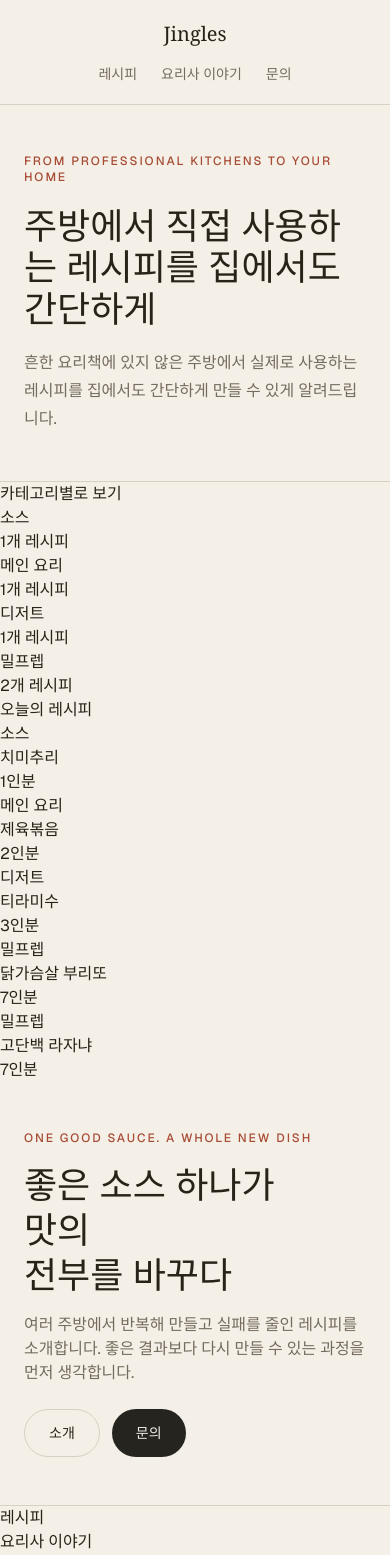
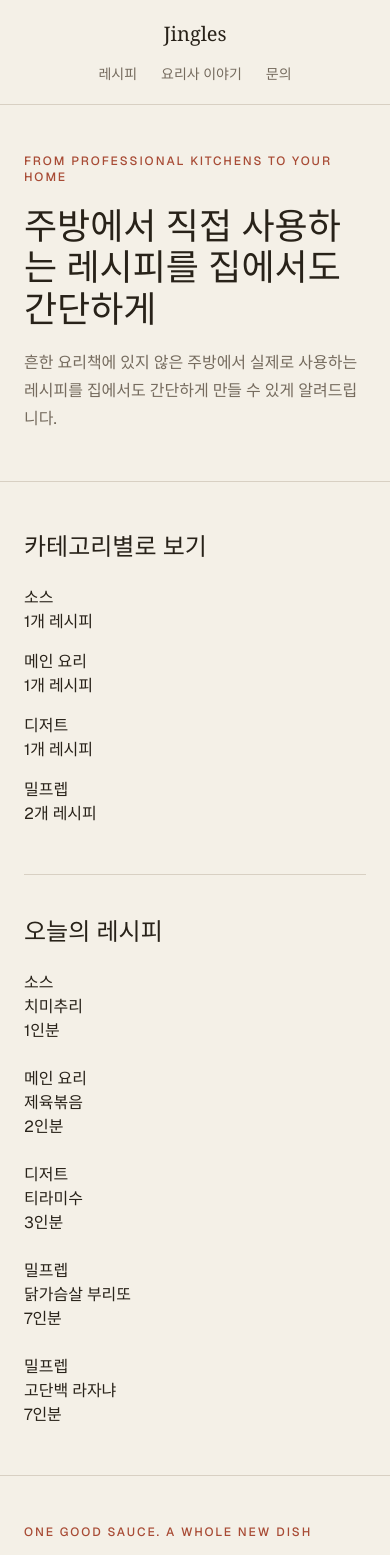
Before and after one commit to jkang95/recipe-website, a Next.js app: page / in a window 390 px wide. Shown: the top 1555 px of the page. Built offline with nearby package versions, Linux system fonts and the light colour scheme.

Commit message:
레시피 섹션에 기본적인 그리드 설정 및 반응형 디자인 적용

```diff
--- a/app/components/home/recipe-section.tsx
+++ b/app/components/home/recipe-section.tsx
@@ -39,10 +39,10 @@ const categories: RecipeCategory[] = ["소스", "메인 요리", "디저트", "
 export default function RecipeSection() {
 
     return (
-        <section id="recipes" aria-labelledby="recipes-heading">
-            <div>
-                <h2>카테고리별로 보기</h2>
-                <ul>
+        <section id="recipes" aria-labelledby="recipes-heading" className="mx-auto w-full max-w-7xl border-b border-line bg-canvas">
+            <div className="px-6 py-12 sm:px-8 md:py-16">
+                <h2 className="font-serif text-2xl text-ink sm:text-3xl">카테고리별로 보기</h2>
+                <ul className="mt-6 grid grid-cols-1 gap-4 sm:grid-cols-2 lg:grid-cols-4">
                     {categories.map(category =>
                         <li key={category}>
                             <h3>{category}</h3>
@@ -50,8 +50,8 @@ export default function RecipeSection() {
                         </li>
                     )}
                 </ul>
-                <h2 id="recipes-heading">오늘의 레시피</h2>
-                <ul>
+                <h2 id="recipes-heading" className="mt-12 border-t border-line pt-10 font-serif text-2xl text-ink sm:text-3xl">오늘의 레시피</h2>
+                <ul className="mt-6 grid grid-cols-1 gap-6 sm:grid-cols-2 lg:grid-cols-3">
                     {sampleRecipes.map(recipe =>
                     <li key={recipe.id}>
                         <RecipeCard recipe={recipe} />
```
